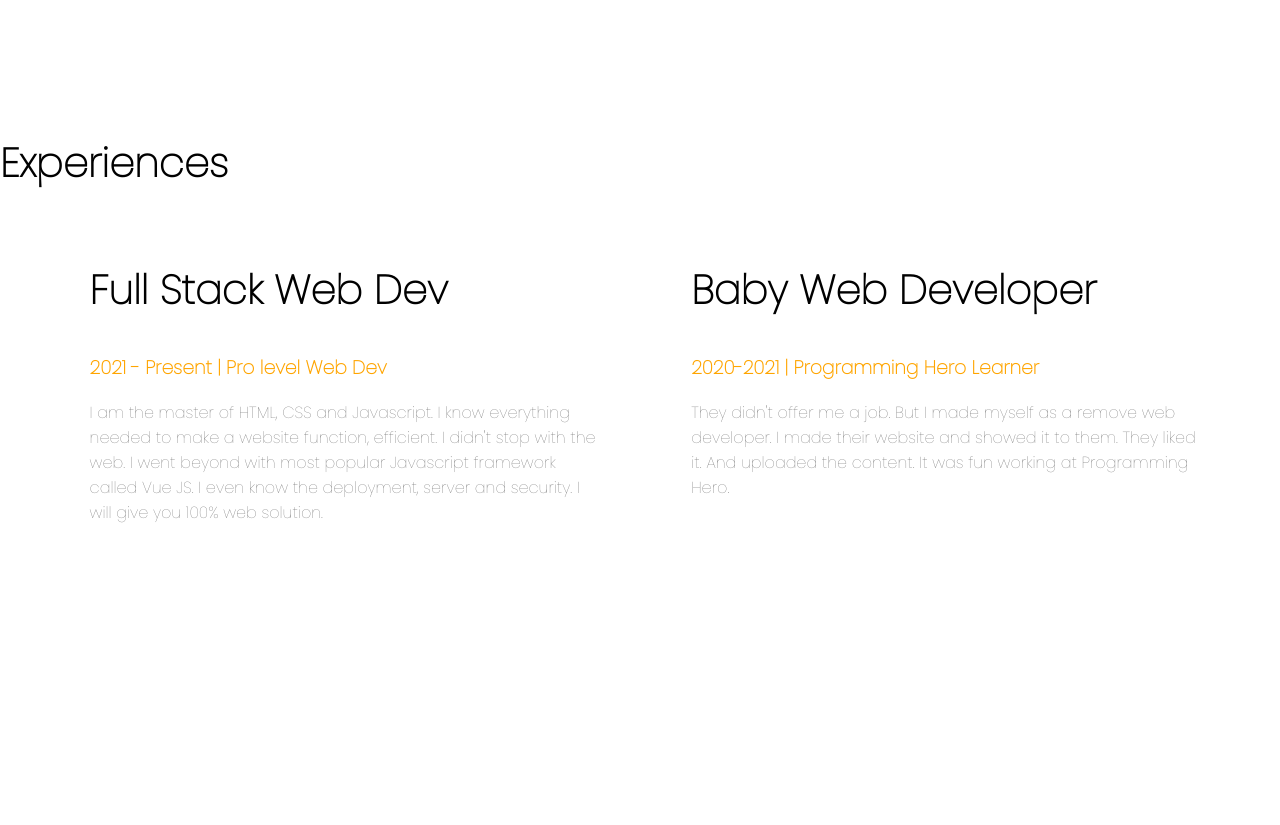
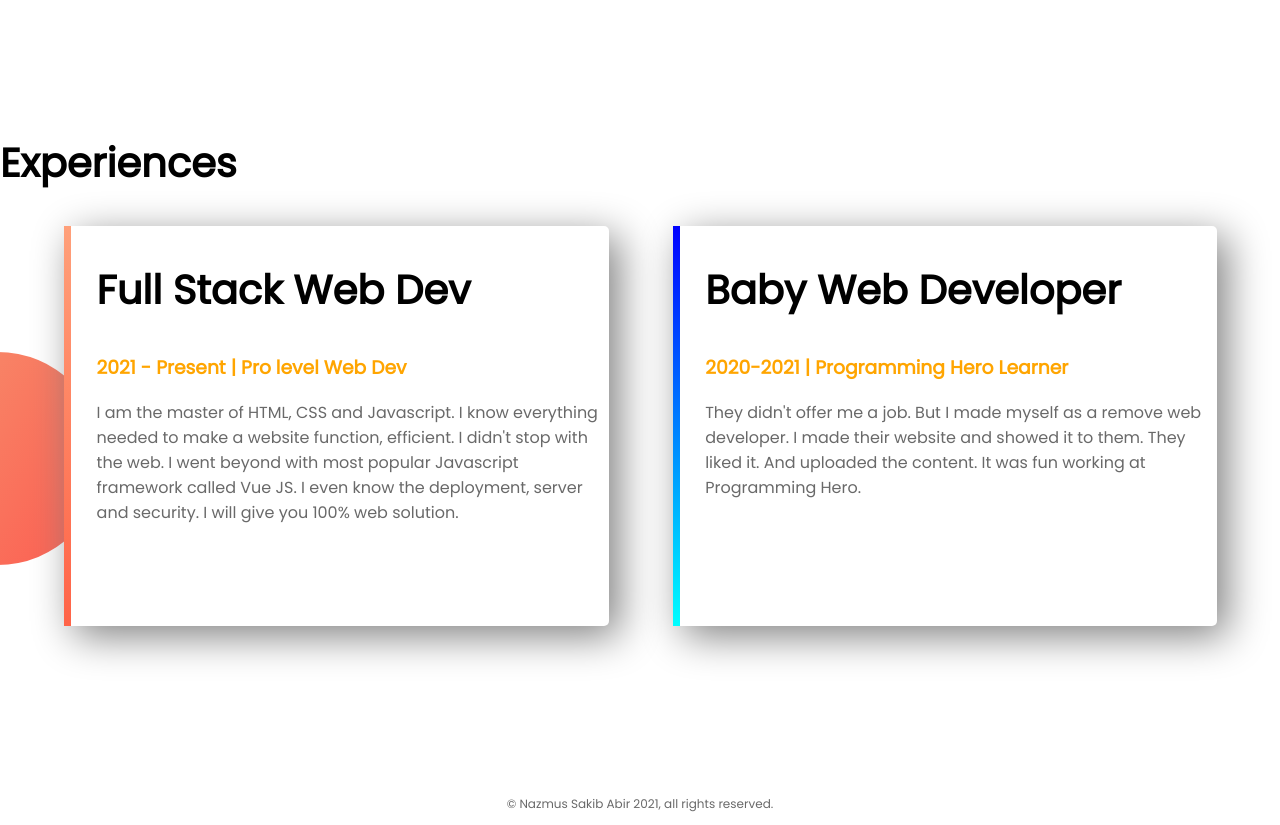
Before and after one commit to AbirSharkar/1st-Web-Portfolio, a plain HTML site: page index.html in a window 1280 px wide. Shown: the part 1200-2025 px from the top of the page. Before the commit the page ends 1983 px from the top, so only its background shows below. Drawn offline with Linux system fonts and the light colour scheme.

Commit message:
all done

```diff
--- a/index.html
+++ b/index.html
@@ -4,7 +4,7 @@
     <meta charset="UTF-8">
     <meta name="viewport" content="width=device-width, initial-scale=1.0">
     <title>Abir's Website</title>
-    <link href="https://fonts.googleapis.com/css2?family=Poppins:wght@100&display=swap" rel="stylesheet">
+    <link href="https://fonts.googleapis.com/css2?family=Poppins&display=swap" rel="stylesheet">
     <link rel="stylesheet" href="style.css">
 </head>
 <body>
@@ -35,17 +35,19 @@
 
    <section class="experience-area">
        <h2>Experiences</h2>
-       <div class="half-width">
+       <div id="full-stack" class="half-width single-experience">
         <h2>Full Stack Web Dev</h2>
         <h3 class="orange-highlight">2021 - Present | Pro level Web Dev</h3>
         <p>I am the master of HTML, CSS and Javascript. I know everything needed to make a website function, efficient. I didn't stop with the web. I went beyond with most popular Javascript framework called Vue JS. I even know the deployment, server and security. I will give you 100% web solution.</p>
        </div>
-       <div class="half-width">
+       <div id="baby-web" class="half-width single-experience">
         <h2>Baby Web Developer</h2>
         <h3 class="orange-highlight">2020-2021 | Programming Hero Learner</h3>
         <p>They didn't offer me a job. But I made myself as a remove web developer. I made their website and showed it to them. They liked it. And uploaded the content. It was fun working at Programming Hero.</p>
        </div>
-
    </section>
+   <footer>
+       <p>© Nazmus Sakib Abir 2021, all rights reserved.</p>
+   </footer>
 </body>
 </html>
--- a/style.css
+++ b/style.css
@@ -44,3 +44,29 @@ section{
     background-repeat: no-repeat;
     background-position: right;
 }
+.single-experience{
+    box-shadow: 10px 10px 40px gray ;
+    border-radius: 5px;
+    height: 80%;
+    background-color: white;
+
+}
+.experience-area{
+    background-image: url("images/exp-bg.png");
+    background-repeat: no-repeat;
+    background-position: left;
+}
+#full-stack{
+    border-left: 7px solid;
+    border-image: linear-gradient(180deg, lightSalmon, tomato);
+    border-image-slice: 1;
+}
+#baby-web{
+    border-left: 7px solid;
+    border-image: linear-gradient(180deg, blue, cyan);
+    border-image-slice: 1;
+}
+footer{
+    text-align: center;
+    font-size: 12px;
+}
```
